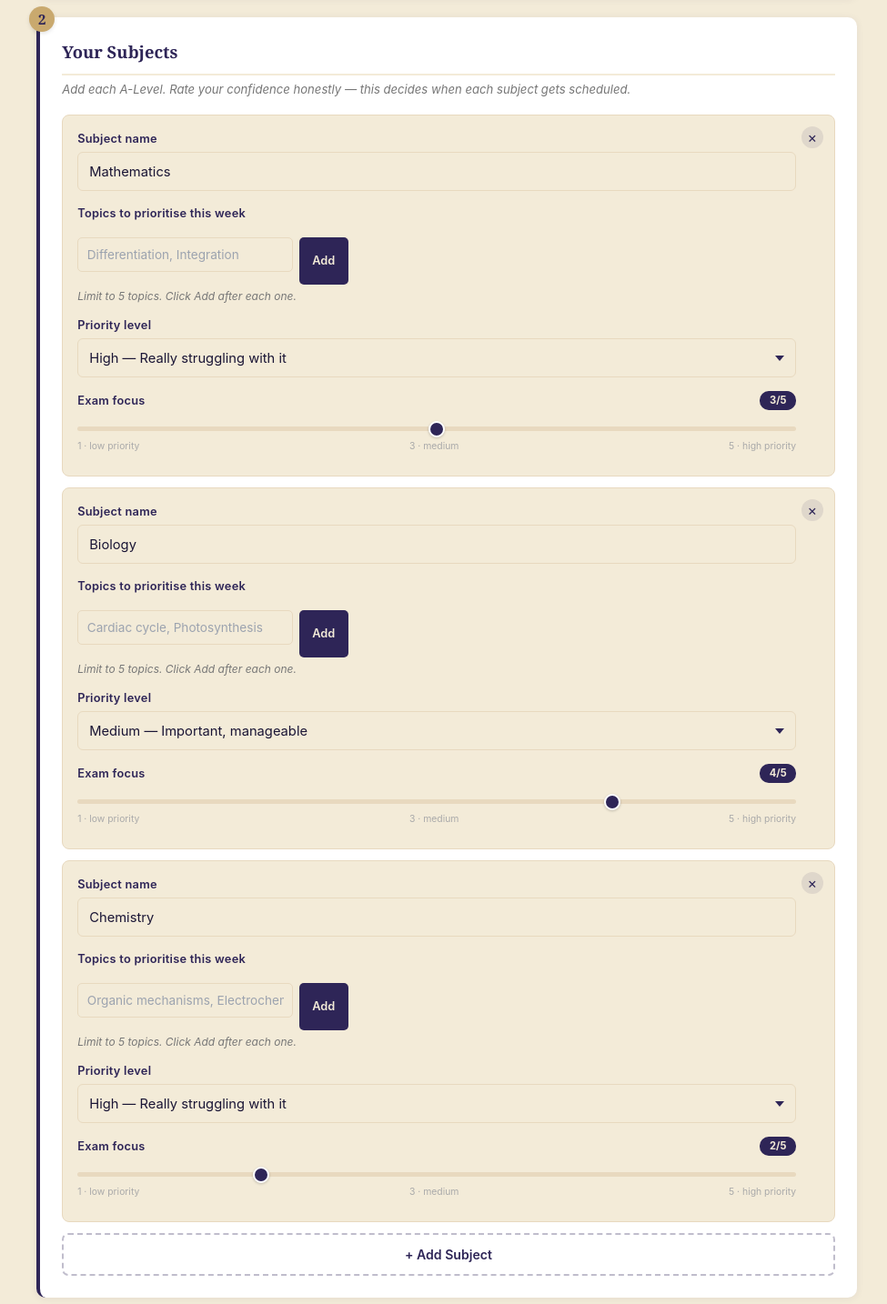
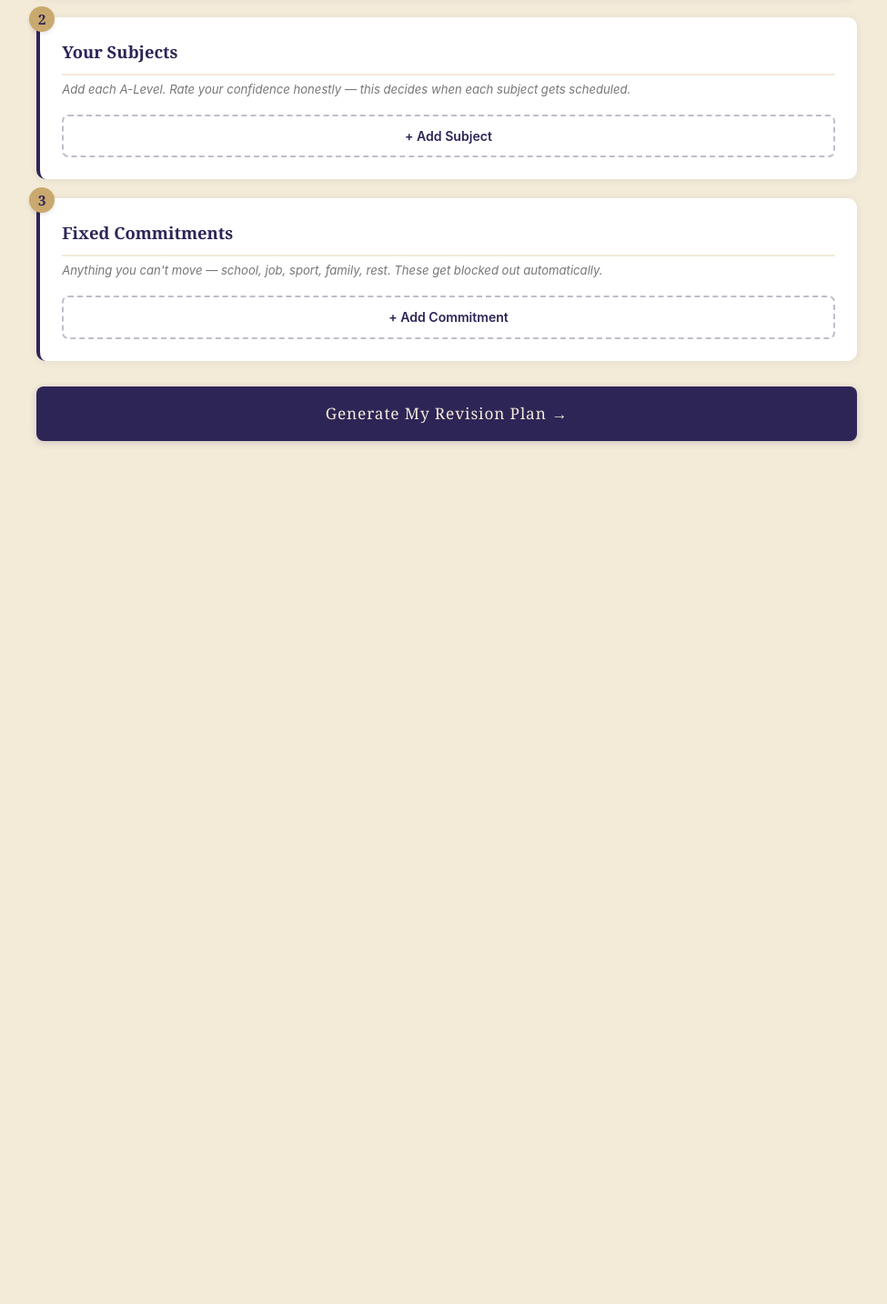
Before and after one commit to StudyAccelerator/Test, a Next.js app: page /revision-tracker in a window 1280 px wide. Shown: the part 808-2242 px from the top of the page at 91% size, without its empty margins (149-1124 px from the left). After the commit the page ends 1341 px from the top, so only its background shows below. Built offline with nearby package versions, Linux system fonts and the light colour scheme.

Commit message:
Remove pre-selected subjects from revision tracker
Students can now start with a blank subject list and add their own subjects
with custom topics, rather than being forced to use Mathematics, Biology,
and Chemistry.

https://claude.ai/code/session_01PY31dwNKJCL7wckunjLaFp

```diff
--- a/app/revision-tracker/page.tsx
+++ b/app/revision-tracker/page.tsx
@@ -257,9 +257,6 @@ const js = `
   document.getElementById('generate-btn').addEventListener('click',()=>{const state=collectState();if(!state)return;const week=generatePlan(state);renderTimetable(week,state.name);showTimetable()});
   document.getElementById('edit-btn').addEventListener('click',showQuestionnaire);
   document.getElementById('print-btn').addEventListener('click',()=>window.print());
-  addSubjectRow('Mathematics','','high',3);
-  addSubjectRow('Biology','','medium',4);
-  addSubjectRow('Chemistry','','high',2);
 })();
 `
 
```
